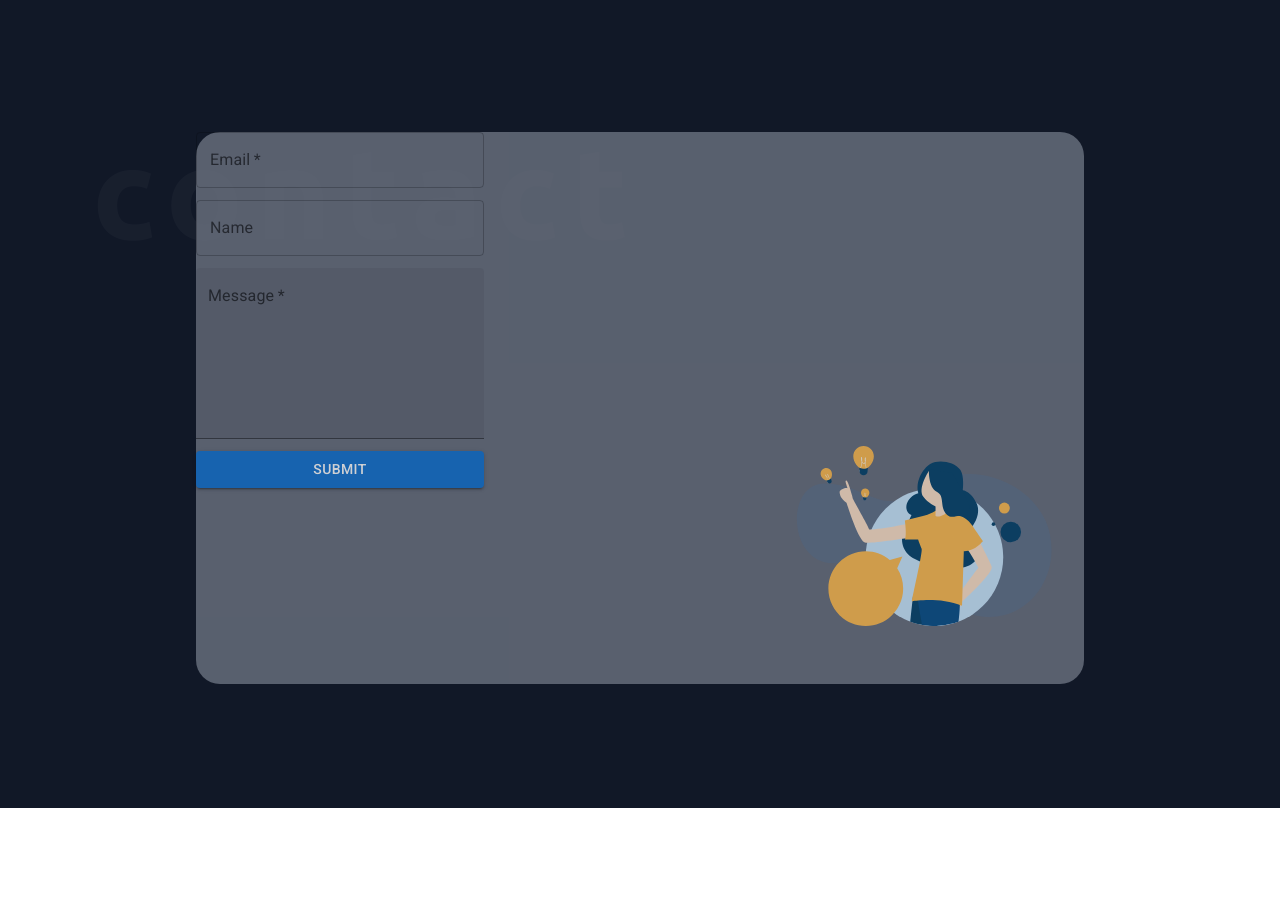
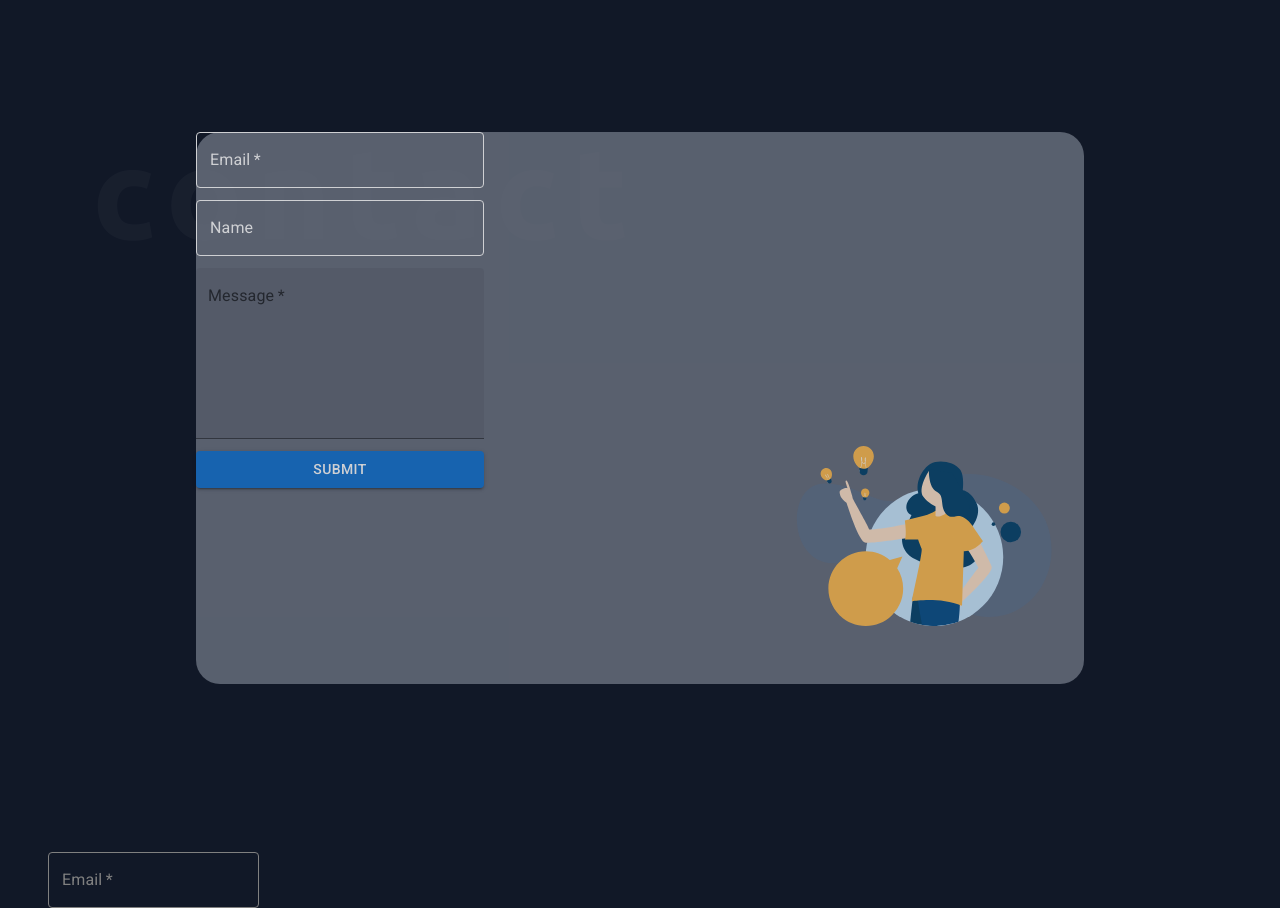
Before and after one commit to jdpena28/portfolio, a Next.js app: page / in a window 1280 px wide. Shown: the part 2940-3848 px from the top of the page. Before the commit the page ends 3748 px from the top, so only its background shows below. Built offline with nearby package versions, Linux system fonts and the light colour scheme.

Commit message:
Add styles for textfields ui component

```diff
--- a/components/Sections/Contact.tsx
+++ b/components/Sections/Contact.tsx
@@ -1,7 +1,30 @@
 /** @format */
+import Image from 'next/image'
+import { TextField, Button,styled } from '@mui/material'
 
-import Image from 'next/image'
-import { TextField, Button } from '@mui/material'
+const ValidationTextField = styled(TextField)({
+	'& .MuiOutlinedInput-root': {
+	  '& fieldset': {
+		borderColor: 'white',
+	  },
+	  '&.Mui-focused fieldset': {
+		borderColor: 'white',
+	  },
+	  '&:hover fieldset': {
+		borderColor: 'white',
+	  },
+	},
+	'& input:valid:focus + fieldset': {
+	  borderLeftWidth: 4,
+	  padding: '4px !important', // override inline-style
+	},
+	' & label.Mui-focused': {
+	  color: 'white'
+	},
+	' & label': {
+	  color: 'white'
+	},
+  });
 
 const Contact = () => {
 	return (
@@ -15,13 +38,13 @@ const Contact = () => {
 						<Image src={'/contact-us.svg'} layout='fill' />
 					</div>
 					<form className='flex flex-col gap-y-3'>
-						<TextField
+						<ValidationTextField
 							className='w-72'
 							label='Email'
 							variant='outlined'
 							required
 						/>
-						<TextField className='w-72' label='Name' variant='outlined' />
+						<ValidationTextField className='w-72' label='Name' variant='outlined' />
 						<TextField
 							className='w-72'
 							label='Message'
--- /dev/null
+++ b/components/Sections/Test.tsx
@@ -0,0 +1,39 @@
+import * as React from 'react';
+import {styled} from '@mui/material/styles';
+import TextField from '@mui/material/TextField';
+
+
+const ValidationTextField = styled(TextField)({
+  '& .MuiOutlinedInput-root': {
+    '& fieldset': {
+      borderColor: 'gray',
+    },
+    '&.Mui-focused fieldset': {
+      borderColor: 'gray',
+    },
+    '&:hover fieldset': {
+      borderColor: 'gray',
+    },
+  },
+  '& input:valid:focus + fieldset': {
+    borderLeftWidth: 4,
+    padding: '4px !important', // override inline-style
+  },
+  ' & label.Mui-focused': {
+    color: 'gray'
+  },
+  ' & label': {
+    color: 'gray'
+  },
+
+});
+
+export default function CustomizedInputs() {
+  return (
+      <ValidationTextField
+        label="Email"
+        required
+        variant="outlined"
+      />
+  );
+}
--- a/pages/index.tsx
+++ b/pages/index.tsx
@@ -6,6 +6,7 @@ import About from '../components/Sections/About'
 import Contact from '../components/Sections/Contact'
 import Home from '../components/Sections/Home'
 import Project from '../components/Sections/Project'
+import Test from '../components/Sections/Test'
 
 const App: React.FC = () => {
 	return (
@@ -15,6 +16,7 @@ const App: React.FC = () => {
 				<About />
 				<Project/>
 				<Contact />
+				<Test />
 		</div>
 	)
 }
```
